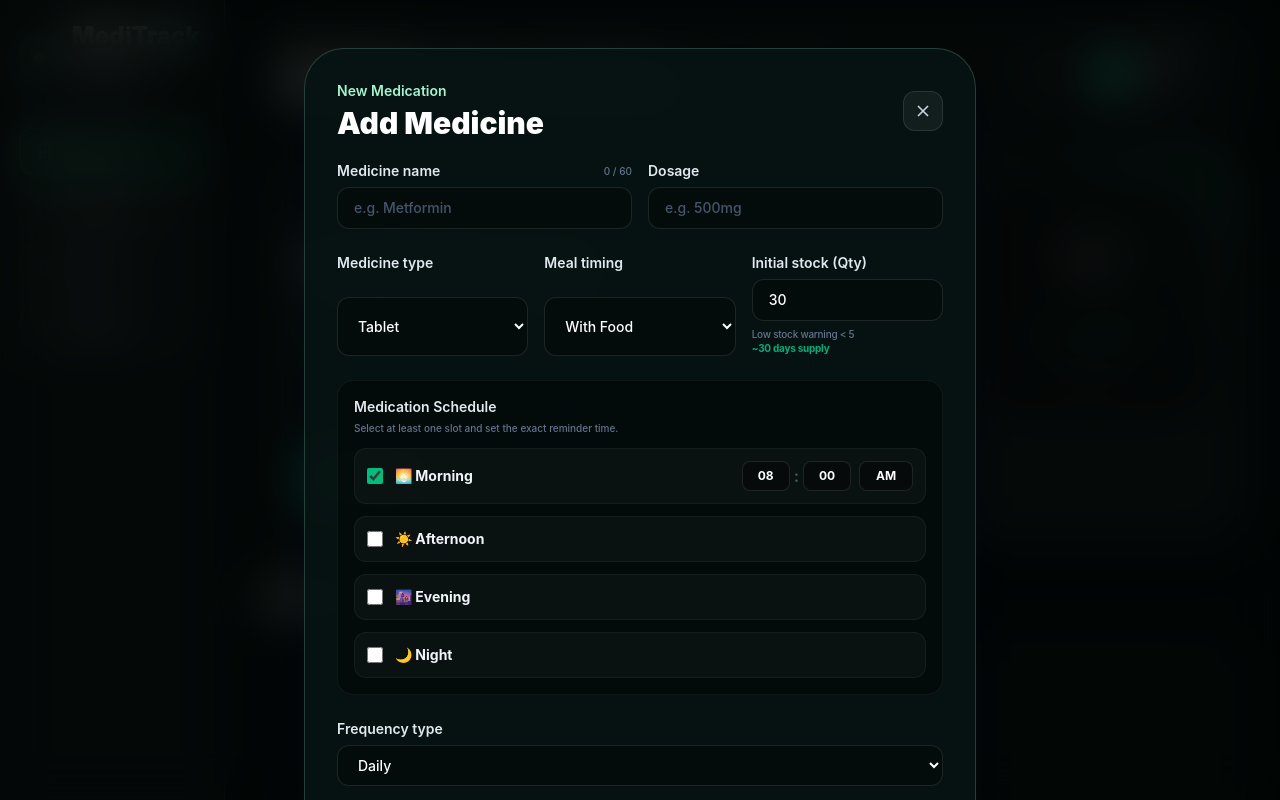
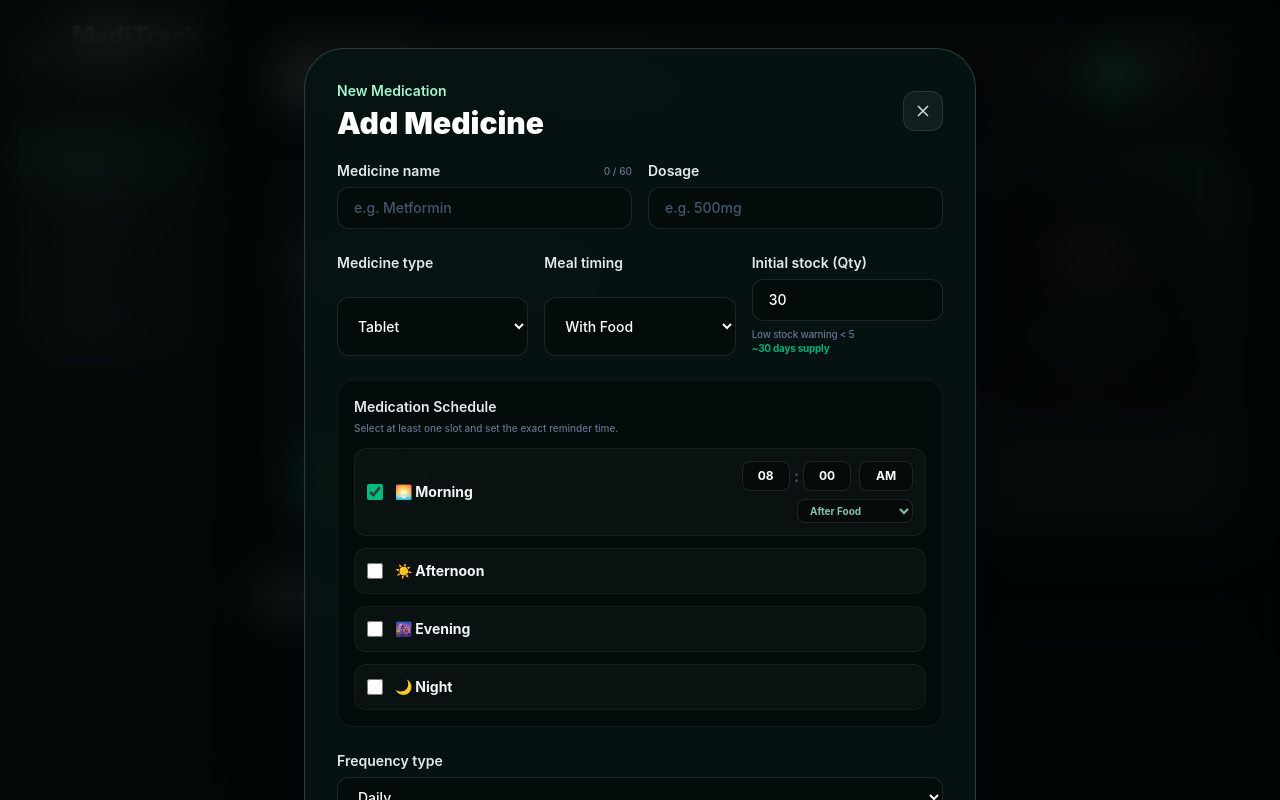
Before and after one commit to Ashhaz/MediTrack_new, a React (Vite) app: page /#/dashboard in a window 1280 px wide. Both pictures are taken after typing "Sample" into the empty fields and a click on the button "Add medicine". Shown: the top 800 px of the page. Built offline with nearby package versions, Linux system fonts and the light colour scheme.

Commit message:
Add per-schedule meal timing support

```diff
--- a/src/components/AddMedicineModal.jsx
+++ b/src/components/AddMedicineModal.jsx
@@ -54,7 +54,10 @@ const getDefaultTimeForSlot = (slot) => {
 
 function AddMedicineModal({ form, onChange, onClose, onSubmit }) {
   const isEdit = !!form.id
-  const scheduleSlots = normalizeScheduleSlots(form)
+  const scheduleSlots = normalizeScheduleSlots(form).map(ns => {
+    const original = (form.scheduleSlots || []).find(os => os.slot === ns.slot)
+    return { mealTiming: "After Food", ...original, ...ns }
+  })
   const doseCount = scheduleSlots.length
 
   const stockVal = Number(form.stock) || 0;
@@ -74,7 +77,11 @@ function AddMedicineModal({ form, onChange, onClose, onSubmit }) {
 
   const updateScheduleSlots = (nextSlots) => {
     const normalizedSlots = normalizeScheduleSlots({ scheduleSlots: nextSlots })
-    onChange("scheduleSlots", normalizedSlots)
+    const preservedSlots = normalizedSlots.map(normSlot => {
+      const original = nextSlots.find(s => s.slot === normSlot.slot)
+      return { mealTiming: "After Food", ...original, ...normSlot }
+    })
+    onChange("scheduleSlots", preservedSlots)
     onChange("scheduleTimes", getScheduleTimesFromSlots(normalizedSlots))
     onChange("dosesPerDay", normalizedSlots.length)
     onChange("timeSlot", normalizedSlots[0]?.slot || "Morning")
@@ -86,7 +93,7 @@ function AddMedicineModal({ form, onChange, onClose, onSubmit }) {
 
     const nextSlots = isSelected
       ? scheduleSlots.filter((entry) => entry.slot !== slot)
-      : [...scheduleSlots, { slot, time: getDefaultTimeForSlot(slot) }]
+      : [...scheduleSlots, { slot, time: getDefaultTimeForSlot(slot), mealTiming: "After Food" }]
 
     updateScheduleSlots(nextSlots.sort((first, second) => getSlotOrder(first.slot) - getSlotOrder(second.slot)))
   }
@@ -95,6 +102,14 @@ function AddMedicineModal({ form, onChange, onClose, onSubmit }) {
     updateScheduleSlots(
       scheduleSlots.map((entry) =>
         entry.slot === slot ? { ...entry, time } : entry
+      )
+    )
+  }
+
+  const updateScheduleSlotMealTiming = (slot, mealTiming) => {
+    updateScheduleSlots(
+      scheduleSlots.map((entry) =>
+        entry.slot === slot ? { ...entry, mealTiming } : entry
       )
     )
   }
@@ -224,7 +239,8 @@ function AddMedicineModal({ form, onChange, onClose, onSubmit }) {
                     <span>{option.label}</span>
                   </label>
                   {isSelected && (
-                    <div className="flex items-center gap-1 sm:justify-end">
+                    <div className="flex flex-col gap-2 sm:items-end">
+                      <div className="flex items-center gap-1">
                         {(() => {
                           const { hour, minute, period } = parse24to12(selectedSlot.time)
                           const selectStyle = "rounded-lg border border-white/10 bg-black/40 p-1.5 text-xs font-bold text-white outline-none focus:border-emerald-300/40 transition appearance-none cursor-pointer text-center min-w-[48px]"
@@ -256,6 +272,16 @@ function AddMedicineModal({ form, onChange, onClose, onSubmit }) {
                             </>
                           )
                         })()}
+                      </div>
+                      <select
+                        value={selectedSlot.mealTiming || "After Food"}
+                        onChange={(e) => updateScheduleSlotMealTiming(option.value, e.target.value)}
+                        className="rounded-lg border border-white/10 bg-black/40 px-2 py-1 text-[10px] font-bold text-emerald-200/80 outline-none focus:border-emerald-300/40 transition cursor-pointer w-full sm:w-auto"
+                      >
+                        {mealOptions.filter(opt => ["Before Food", "After Food", "With Food", "Empty Stomach"].includes(opt)).map((opt) => (
+                          <option key={opt} value={opt} className="bg-[#071412]">{opt}</option>
+                        ))}
+                      </select>
                     </div>
                   )}
                 </div>
--- a/src/pages/Dashboard.jsx
+++ b/src/pages/Dashboard.jsx
@@ -52,7 +52,7 @@ const emptyForm = {
   name: "",
   dosage: "",
   scheduleTimes: ["08:00"],
-  scheduleSlots: [{ slot: "Morning", time: "08:00" }],
+  scheduleSlots: [{ slot: "Morning", time: "08:00", mealTiming: "After Food" }],
   timeSlot: "Morning",
   instructions: "",
   status: "Upcoming",
@@ -119,7 +119,11 @@ const normalizeMedicine = (medicine) => {
   if (!medicine || typeof medicine !== 'object') return null;
 
   // Migration logic
-  const scheduleSlots = normalizeScheduleSlots(medicine)
+  const originalSlots = medicine.scheduleSlots || []
+  const scheduleSlots = normalizeScheduleSlots(medicine).map(ns => {
+    const original = originalSlots.find(os => os.slot === ns.slot)
+    return { mealTiming: "After Food", ...original, ...ns }
+  })
   const scheduleTimes = getScheduleTimesFromSlots(scheduleSlots)
   const dosesPerDay = medicine.dosesPerDay || (
     medicine.dosageFrequency === "Four Times Daily" ? 4 :
@@ -514,7 +518,10 @@ function Dashboard() {
       return
     }
 
-    const scheduleSlots = normalizeScheduleSlots(form)
+    const scheduleSlots = normalizeScheduleSlots(form).map(ns => {
+      const original = (form.scheduleSlots || []).find(os => os.slot === ns.slot)
+      return { mealTiming: "After Food", ...original, ...ns }
+    })
     if (scheduleSlots.length < 1 || scheduleSlots.some((entry) => !entry.time)) {
       alert("Select at least one schedule slot and set a reminder time.")
       return
```
Lines whose indentation alone changed are shown as unchanged.
